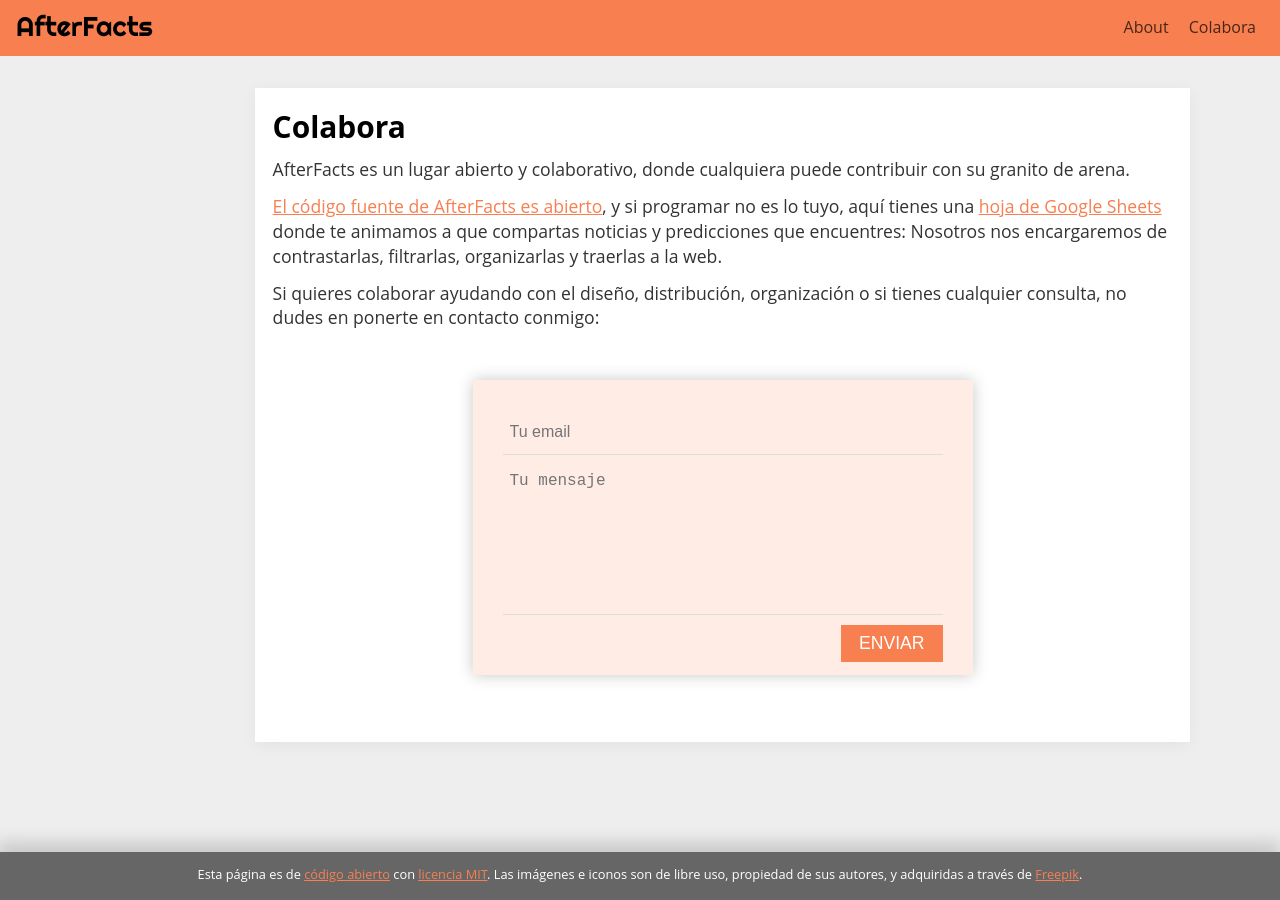
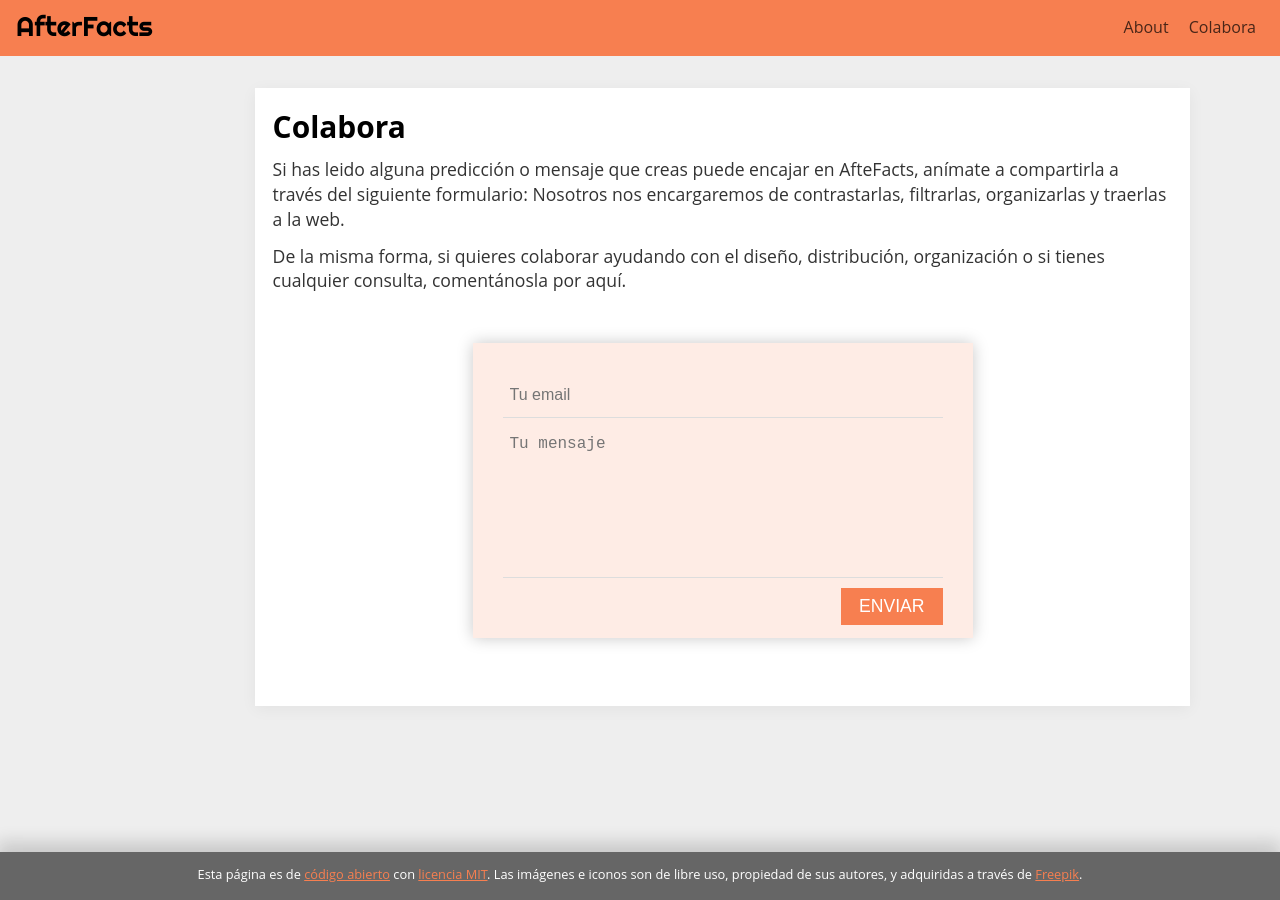
Before and after one commit to PabloReyes/afterfacts.github.io, a Jekyll site: the page built from pages/colabora.md, in a window 1280 px wide. Built offline with Jekyll 4.4.1, drawn with Linux system fonts in a browser that asks for light colours; our own code applies the rules of GitHub Pages for plain Markdown files; a script that is not in the unit is left out.

```diff
--- a/pages/colabora.md
+++ b/pages/colabora.md
@@ -6,11 +6,9 @@ id: colabora
 {: .title}
 # Colabora
 
-AfterFacts es un lugar abierto y colaborativo, donde cualquiera puede contribuir con su granito de arena.
+Si has leido alguna predicción o mensaje que creas puede encajar en AfteFacts, anímate a compartirla a través del siguiente formulario: Nosotros nos encargaremos de contrastarlas, filtrarlas, organizarlas y traerlas a la web.
 
-[El código fuente de AfterFacts es abierto](https://github.com/PabloReyes/afterfacts.github.io), y si programar no es lo tuyo, aquí tienes una [hoja de Google Sheets](https://docs.google.com/spreadsheets/d/14k7j5P4eCoTimDBpC_msbF5espXQZ9Ux4N_kspXpQwE/edit?usp=sharing) donde te animamos a que compartas noticias y predicciones que encuentres: Nosotros nos encargaremos de contrastarlas, filtrarlas, organizarlas y traerlas a la web.
-
-Si quieres colaborar ayudando con el diseño, distribución, organización o si tienes cualquier consulta, no dudes en ponerte en contacto conmigo:
+De la misma forma, si quieres colaborar ayudando con el diseño, distribución, organización o si tienes cualquier consulta, comentánosla por aquí.
 
 <form
   action="https://formspree.io/xknvdgan"
```
Also changed, not shown: pages/about.md (+1 -1 lines), predictions/desempleo.md (+1 -1 lines), predictions/economia.md (+4 -1 lines).
